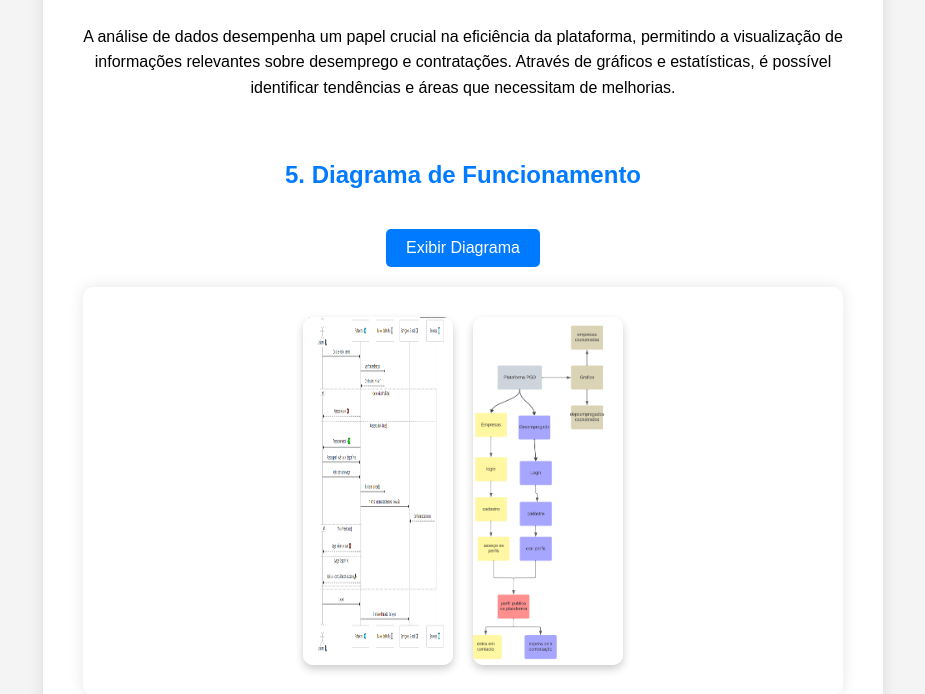
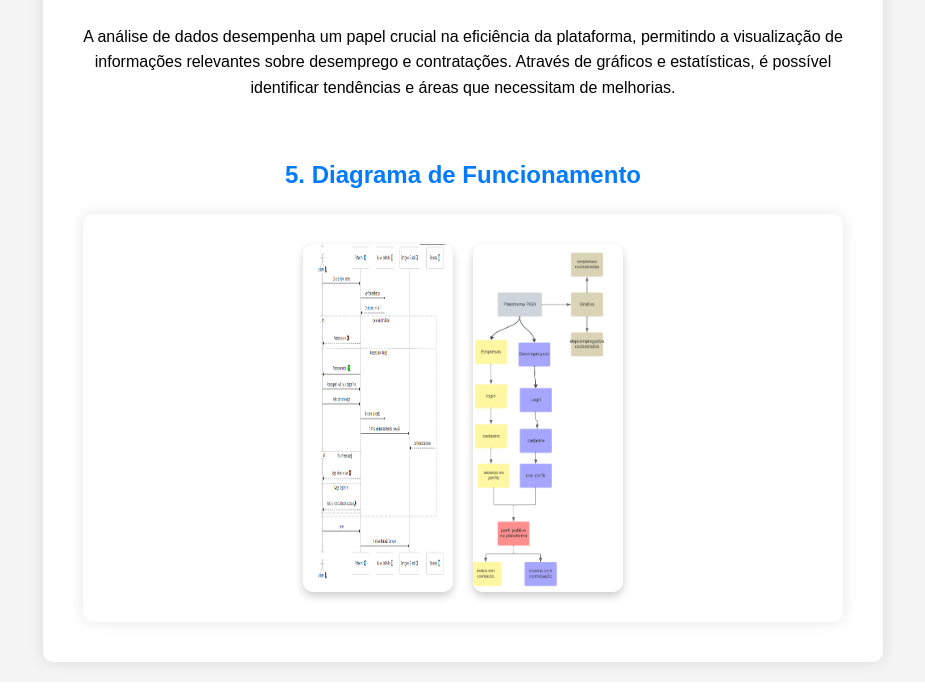
Before and after one commit to Eudneygabriel/python, a Flask app: page /pagina9 in a window 1280 px wide. Shown: the part 1065-1759 px from the top of the page, without its empty margins (177-1102 px from the left). After the commit the page ends 1738 px from the top, so only its background shows below. Run offline with Flask 3, Linux system fonts and the light colour scheme.

```diff
--- a/templates/PGD.html
+++ b/templates/PGD.html
@@ -65,18 +65,8 @@
       </section>
 
 
+  <h2>5. Diagrama de Funcionamento</h2>
 
-
-    <section id="diagrama" class="topicos">
-  <h2>5. Diagrama de Funcionamento</h2>
-  <button id="btn-diagrama" class="btn">Exibir Diagrama</button>
-</section>
-
-<script>
-  document.getElementById("btn-diagrama").addEventListener("click", function () {
-    window.open("{{ url_for('static', filename='Diagrama.pdf') }}", '_blank');
-  });
-</script>
 
 <div class="container">
 
```
Also changed, not shown: README.md, 1 other file.
